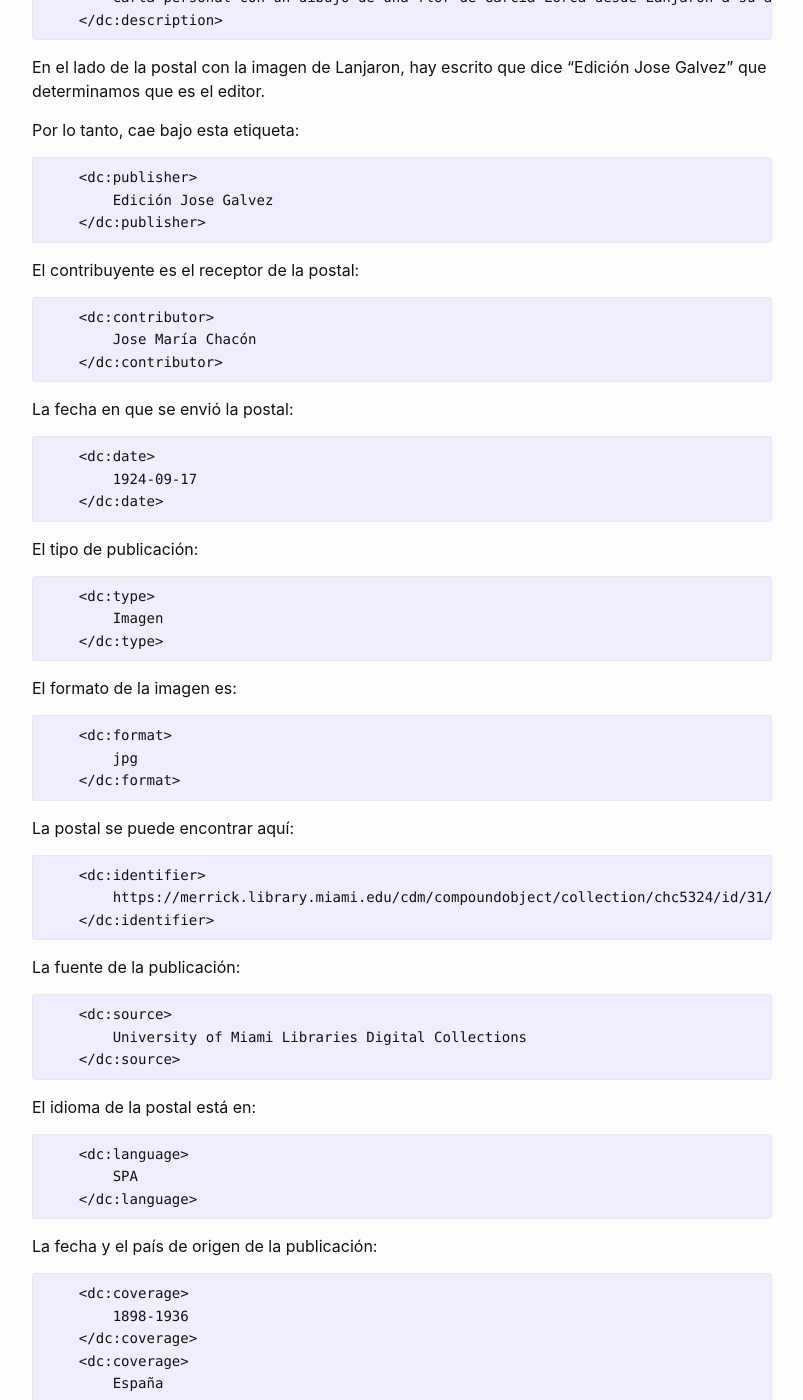
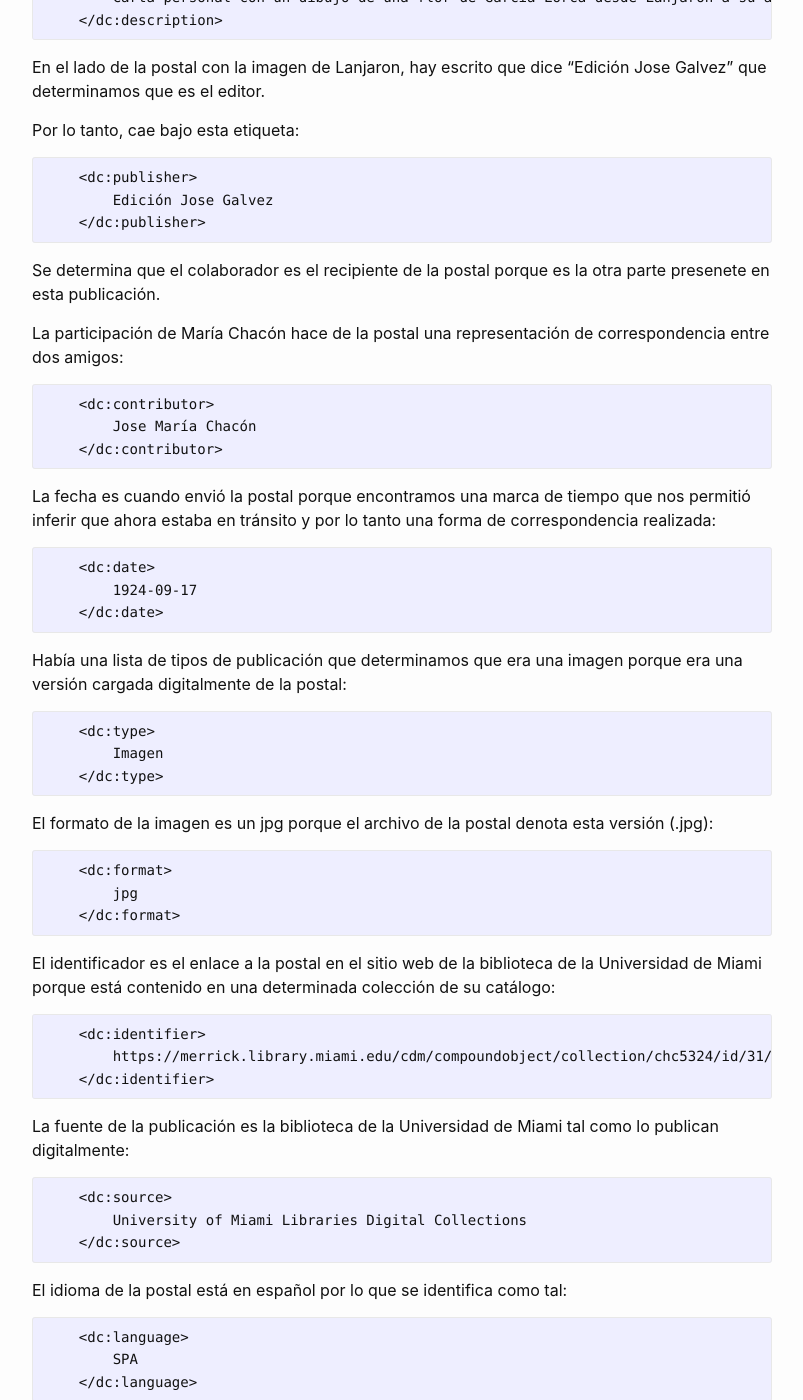
Before and after one commit to miladvh/miladvh.github.io, a Jekyll site: the page built from _posts/2021-09-22-metadatos.md, in a window 1280 px wide and 1400 px high, scrolled down 1629 px. Shown: the whole window, without its empty margins (238-1041 px from the left). Built offline with Jekyll 4.4.1, drawn with Linux system fonts in a browser that asks for light colours; some of the changed text lies outside the part shown.

Commit message:
Update 2021-09-22-metadatos.md

````diff
--- a/_posts/2021-09-22-metadatos.md
+++ b/_posts/2021-09-22-metadatos.md
@@ -76,7 +76,9 @@ Por lo tanto, cae bajo esta etiqueta:
 ```
 
 
-El contribuyente es el receptor de la postal:
+Se determina que el colaborador es el recipiente de la postal porque es la otra parte presenete en esta publicación.
+
+La participación de María Chacón hace de la postal una representación de correspondencia entre dos amigos:
 
 ```
     <dc:contributor>
@@ -84,7 +86,7 @@ El contribuyente es el receptor de la postal:
     </dc:contributor>
 ```
 
-La fecha en que se envió la postal:
+La fecha es cuando envió la postal porque encontramos una marca de tiempo que nos permitió inferir que ahora estaba en tránsito y por lo tanto una forma de correspondencia realizada:
 
 ```
     <dc:date>
@@ -92,7 +94,7 @@ La fecha en que se envió la postal:
     </dc:date>
 ```
 
-El tipo de publicación:
+Había una lista de tipos de publicación que determinamos que era una imagen porque era una versión cargada digitalmente de la postal:
 
 ```
     <dc:type>
@@ -100,7 +102,7 @@ El tipo de publicación:
     </dc:type>
 ```
 
-El formato de la imagen es:
+El formato de la imagen es un jpg porque el archivo de la postal denota esta versión (.jpg):
 
 ```
     <dc:format>
@@ -108,7 +110,7 @@ El formato de la imagen es:
     </dc:format>
 ```
 
-La postal se puede encontrar aquí:
+El identificador es el enlace a la postal en el sitio web de la biblioteca de la Universidad de Miami porque está contenido en una determinada colección de su catálogo:
 
 ```
     <dc:identifier>
@@ -116,7 +118,7 @@ La postal se puede encontrar aquí:
     </dc:identifier>
  ```
 
-La fuente de la publicación:
+La fuente de la publicación es la biblioteca de la Universidad de Miami tal como lo publican digitalmente:
 
 ```
     <dc:source>
@@ -124,7 +126,7 @@ La fuente de la publicación:
     </dc:source>
 ```
 
-El idioma de la postal está en:
+El idioma de la postal está en español por lo que se identifica como tal:
 
 ```
     <dc:language>
@@ -132,7 +134,7 @@ El idioma de la postal está en:
     </dc:language>
 ```
 
-La fecha y el país de origen de la publicación:
+Se determina que la fecha que cubre la postal es la vida de Lorca y el país de origen de la publicación se menciona para dar una ubicación físi ca al archivo:
 
 ```
     <dc:coverage>
@@ -143,7 +145,7 @@ La fecha y el país de origen de la publicación:
     </dc:coverage>
  ```
 
-La publicación es gratuita para que el público acceda:
+La publicación es gratuita para que el público acceda, lo que significa que los derechos son de dominio público:
 
 ```
     <dc:rights>
````
